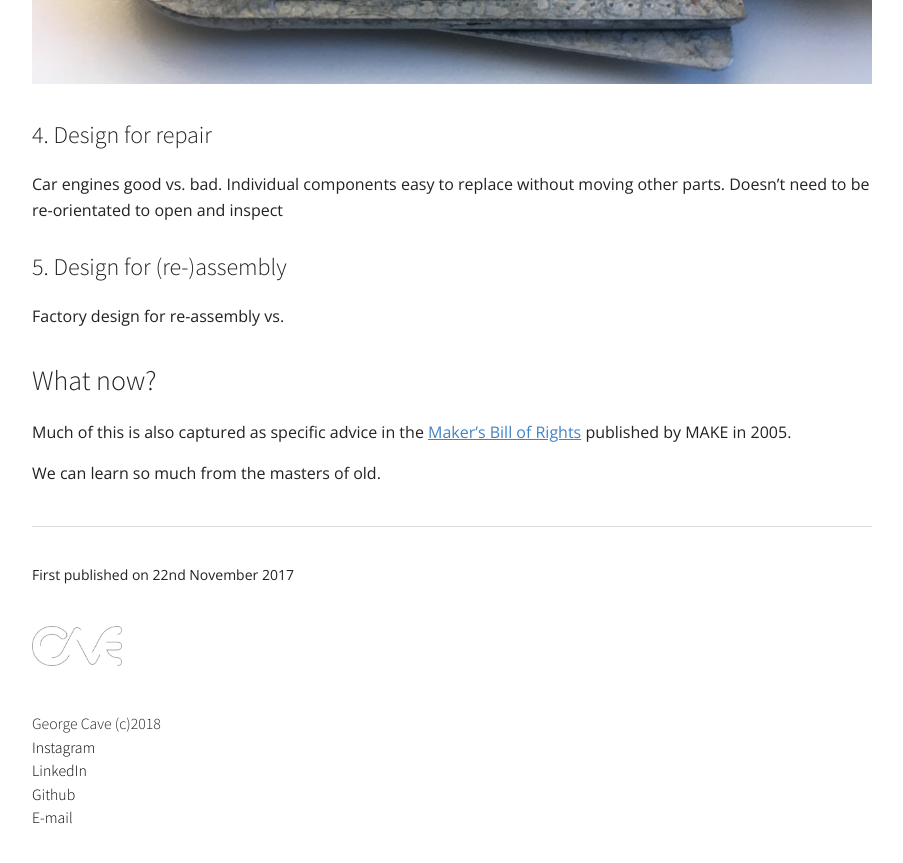
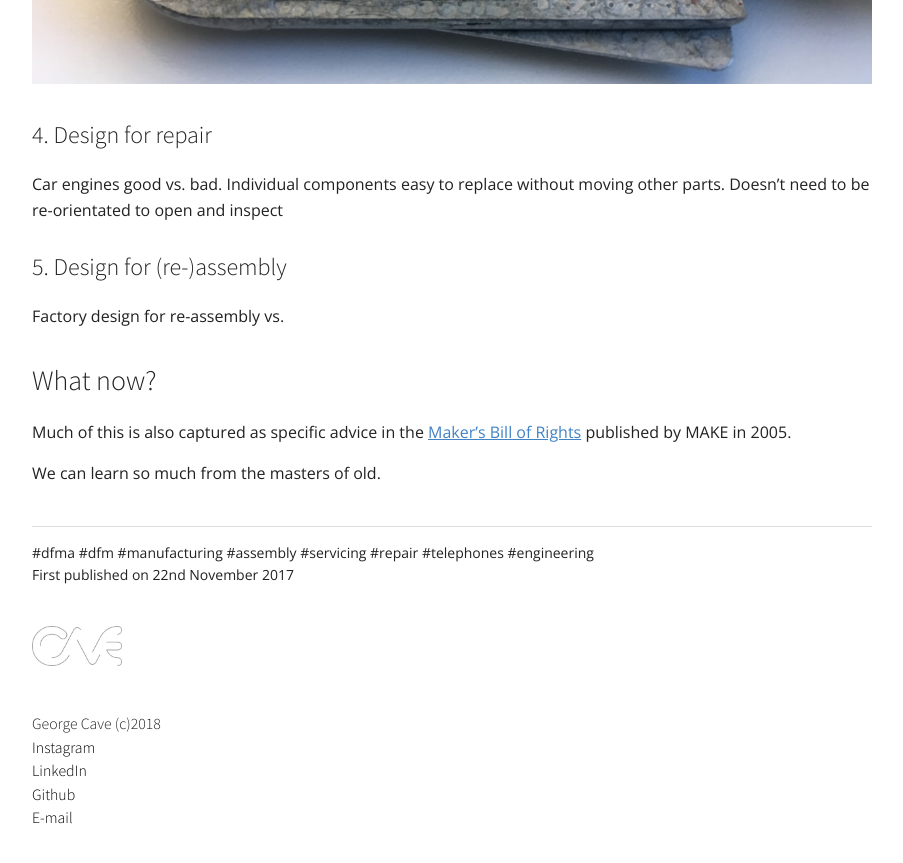
Before and after one commit to gcsalzburg/gcsalzburg.github.io, a Jekyll site: the page built from _posts/2017-11-22-Manufacturing.md, in a window 1280 px wide and 900 px high, scrolled down 2852 px. Shown: the top 863 px of the window, without its empty margins (148-1051 px from the left). Built offline with Jekyll 4.4.1, drawn with Linux system fonts in a browser that asks for light colours.

Commit message:
Add tags

```diff
--- a/_posts/2017-11-22-Manufacturing.md
+++ b/_posts/2017-11-22-Manufacturing.md
@@ -2,6 +2,7 @@
 layout: post
 title: Manufacturing
 strapline: Learning DFMA from a rotary dial telephone
+tags: dfma dfm manufacturing assembly servicing repair telephones engineering
 ---
 
 ## DFMA ##
```
